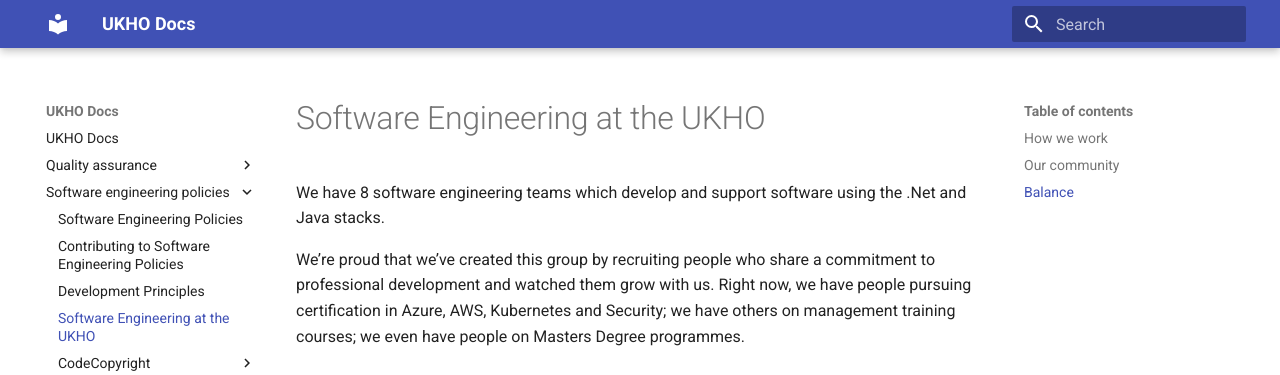
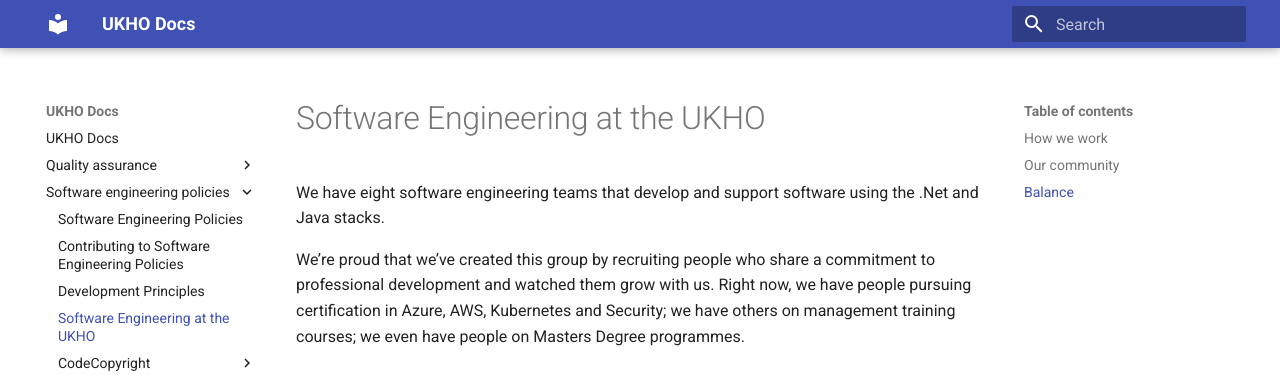
Before and after one commit to UKHO/docs, an MkDocs documentation site: the page built from docs/software-engineering-policies/engineering-team.md, in a window 1280 px wide and 1308 px high. Shown: the top 375 px of the window. Built offline with MkDocs 1.6.1 and Material for MkDocs 9.7.7, drawn with Linux system fonts in a browser that asks for light colours.

Commit message:
Update docs/software-engineering-policies/engineering-team.md
Co-authored-by: gregzealley <47225721+gregzealley@users.noreply.github.com>

```diff
--- a/docs/software-engineering-policies/engineering-team.md
+++ b/docs/software-engineering-policies/engineering-team.md
@@ -1,6 +1,6 @@
 # Software Engineering at the UKHO
 
-We have 8 software engineering teams which develop and support software using the .Net and Java stacks.
+We have eight software engineering teams that develop and support software using the .Net and Java stacks.
 
 We’re proud that we’ve created this group by recruiting people who share a commitment to professional development and watched them grow with us.   Right now, we have people pursuing certification in Azure, AWS, Kubernetes and Security; we have others on management training courses; we even have people on Masters Degree programmes.
 
```
